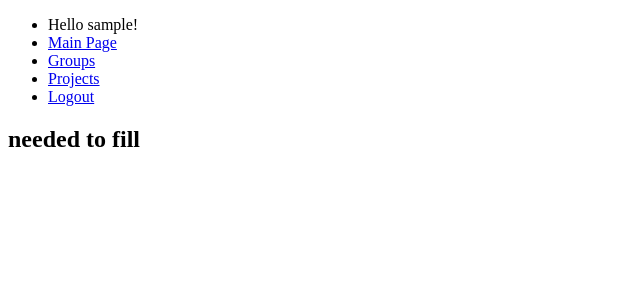
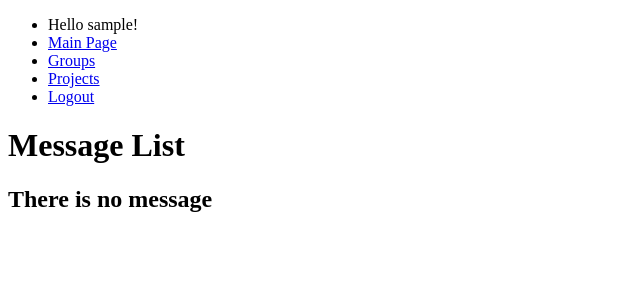
Before and after one commit to haoxun/HappyTree, a Django app: page / in a window 1280 px wide. Shown: the top 300 px of the page, without its empty margins (0-640 px from the left). Run offline with Django 3.2, Linux system fonts and the light colour scheme; the visitor is signed in with stand-in values (Sample User, id 1); parts of the project's set-up code (start-up, migrations or seed data) failed here and were passed over.

Commit message:
dev root page to show the infomation flow

```diff
--- a/src/prototype/file_info/urls.py
+++ b/src/prototype/file_info/urls.py
@@ -15,11 +15,11 @@ urlpatterns = patterns('',
 
     # Uncomment the next line to enable the admin:
     # url(r'^admin/', include(admin.site.urls)),
-    url(r'^create_message/(?P<message_id>\d+)/$', 'file_info.views.create_message', name='create_message_page'),
-    url(r'^create_message/(?P<message_id>\d+)/delete_file/(?P<file_info_id>\d+)/$',
+    url(r'^create/(?P<message_id>\d+)/$', 'file_info.views.create_message', name='create_message_page'),
+    url(r'^create/(?P<message_id>\d+)/delete_file/(?P<file_info_id>\d+)/$',
         'file_info.views.delete_file_from_message',
         name='delete_file_from_message'),
-    url(r'^init_message/$', 'file_info.views.create_message', {'message_id': None}, name='init_message_page'),
-    url(r'^message_list/$', 'file_info.views.show_project_related_message', name='project_message_page'),
+    url(r'^init/$', 'file_info.views.create_message', {'message_id': None}, name='init_message_page'),
+    url(r'^list/$', 'file_info.views.show_project_related_message', name='project_message_page'),
     url(r'^download_file/(?P<file_info_id>\d+)/$', 'file_info.views.download_file', name='download_file'),
 )
--- a/src/prototype/file_info/utils.py
+++ b/src/prototype/file_info/utils.py
@@ -12,6 +12,31 @@ def gen_MD5_of_UploadedFile(file):
 
 def message_judge_func(message, request):
     return message.creator == request.user
+
+def get_display_message_list(message_set, user):
+    display_message_list = []
+    for message in message_set:
+        project_info = message.project_info
+        display_message = {}
+        # text
+        display_message['title'] = message.title
+        display_message['description'] = message.description
+        display_message['project_name'] = project_info.name
+        display_message['project_info_id'] = project_info.id
+        # files
+        file_list = []
+        display_message['file_info_list'] = file_list
+        for file_info in message.file_info.all():
+            display_file_info = {}
+            display_file_info['id'] = file_info.id
+            display_file_info['name'] = file_info.file_name
+            display_file_info['downloadable'] = judge_downloadable(file_info,
+                                                                   project_info,
+                                                                   user)
+            file_list.append(display_file_info)
+        display_message_list.append(display_message)
+    return display_message_list
+
 
 def judge_downloadable(file_info, project_info, user):
     require_perm = [file_info.READ, file_info.READ_AND_WRITE]
@@ -34,12 +59,14 @@ def judge_downloadable(file_info, project_info, user):
                 and user_set.filter(username=user.username):
             # file's owner and user in the same group
             group_perm = file_info.group_perm
-            if group_perm in require_perm:
-                return True
+            # Notice that the perm of multi-group is the lowest perm
+            # among the perm of groups.
+            if group_perm not in require_perm:
+                return False
             # mark intersection
             has_intersection = True
     if has_intersection:
-        return False
+        return True
     # everyone's perm
     if file_info.everyone_perm in require_perm:
         return True
--- a/src/prototype/project_info/templates/project_info/project_list_page.html
+++ b/src/prototype/project_info/templates/project_info/project_list_page.html
@@ -10,7 +10,7 @@
 			{% if display_project_act_as_manager %}
 			<ul>
 				{% for project_info_id, project_name in display_project_act_as_manager.items %}
-					<li><a href={% url 'project_page' project_info_id=project_info_id %}>{{project_name}}</a></li>
+					<li><a href={% url 'project_message_page' project_info_id=project_info_id %}>{{project_name}}</a></li>
 				{% endfor %}
 			</ul>
 			{% else %}
@@ -24,7 +24,7 @@
 			{% if display_project_act_as_normaluser %}
 			<ul>
 				{% for project_info_id, project_name in display_project_act_as_normaluser.items %}
-					<li><a href={% url 'project_page' project_info_id=project_info_id %}>{{project_name}}</a></li>
+					<li><a href={% url 'project_message_page' project_info_id=project_info_id %}>{{project_name}}</a></li>
 				{% endfor %}
 			</ul>
 			{% else %}
--- a/src/prototype/project_info/templates/project_info/project_management_page.html
+++ b/src/prototype/project_info/templates/project_info/project_management_page.html
@@ -1,7 +1,7 @@
 {% extends 'base_with_navigation.html' %}
 {% block content %}
 	<div id="link_to_project_page">
-		<a href={% url 'project_page' project_info_id=project_info_id %}>To Project Page</a>
+		<a href={% url 'project_page' project_info_id=project_info_id %}>To Project Group Page</a>
 	</div>
 
 	<div id="project_basic_info">
--- a/src/prototype/project_info/templates/project_info/project_page.html
+++ b/src/prototype/project_info/templates/project_info/project_page.html
@@ -1,8 +1,8 @@
 {% extends 'base_with_navigation.html' %}
 {% block content %}
+	<a href={% url 'project_message_page' project_info_id=project_info_id %}>To Project Message List</a>
 	<div id="project_info">
 		<h1 id="project_name">Project Name: {{project_name}}</h1>
-		<h2 id="project_description">Description: {{project_description}}</h2>
 	</div>
 	<div id="project_manager_group">
 		<h2>Manager Group:</h2>
--- a/src/prototype/project_info/urls.py
+++ b/src/prototype/project_info/urls.py
@@ -22,5 +22,5 @@ urlpatterns = patterns('',
     url(r'^group_of_project/management/delete/$',
         'project_info.views.delete_group_from_project',
         name='delete_group_from_project'),
-    url(r'^(?P<project_info_id>\d+)/files/', include('file_info.urls')),
+    url(r'^(?P<project_info_id>\d+)/message/', include('file_info.urls')),
 )
--- a/src/prototype/user_status/templates/user_status/root.html
+++ b/src/prototype/user_status/templates/user_status/root.html
@@ -1,4 +1,36 @@
 {% extends 'base_with_navigation.html' %}
 {% block content %}
-	<h2>needed to fill</h2>
+<div id="message_list">
+	<h1>Message List</h1>
+{% if message_list %}
+	{% for message in message_list %}
+	<div id="message">
+		<div id="message_info">
+			<h2 id="project">Project: {{message.project_name}}</h2>
+			<h2 id="message_title">Message Title: {{message.title}}</h1>
+			<h2 id="message_description">Description: {{message.description}}</h2>
+		</div>
+		<div id="show_file_list">
+			<h2>Contain File</h2>
+			{% if message.file_info_list %}
+				{% for file_info in message.file_info_list %}
+					<div id="file_info">
+						<p>{{file_info.name}}</p>
+						{% if file_info.downloadable %}
+						<a href={% url 'download_file' project_info_id=message.project_info_id file_info_id=file_info.id %}>Download</a>
+						{% endif %}
+					</div>
+				{% endfor %}
+			{% else %}
+				<h3>No Uploaded File</h3>
+			{% endif %}
+
+		</div>
+	</div>
+	{% endfor %}
+{% else %}
+	<h2>There is no message</h2>
+{% endif %}
+</div>
+
 {% endblock %}
--- a/src/prototype/user_status/views.py
+++ b/src/prototype/user_status/views.py
@@ -5,9 +5,47 @@ from django.contrib.auth.decorators import login_required
 from django.shortcuts import render, redirect
 from django.http import HttpResponse
 
+from django.contrib.auth.models import User, Group
+from user_status.models import UserInfo
+from group_info.models import GroupInfo
+
+from file_info.utils import get_display_message_list
+import operator
+
+
 @login_required
 def show_root(request):
-    return render(request, 'user_status/root.html', {'user': request.user})
+    # realted group
+    group_list = request.user.groups.all()
+    group_info_list = [group.groupinfo for group in group_list]
+
+    # relate project
+    project_info_list = []
+    for group_info in group_info_list:
+       project_info_list.extend(group_info.normal_in_project.all())
+       project_info_list.extend(group_info.super_in_project.all())
+    # make unique
+    project_info_list = list(set(project_info_list))
+
+    # extract message
+    message_set = []
+    for project_info in project_info_list:
+        message_set.extend(project_info.message_set.filter(post_flag=True))
+    message_set = sorted(message_set,
+                         key=operator.attrgetter('post_time'),
+                         reverse=True)
+
+    display_message_list = get_display_message_list(message_set, request.user)
+
+    print display_message_list
+    # rendering
+    render_data_dict = {
+            'user': request.user,
+            'message_list': display_message_list,
+    }
+    return render(request,
+                  'user_status/root.html',
+                  render_data_dict)
 
 @login_required
 def logout_user(request):
```
Also changed, not shown: src/prototype/file_info/templates/file_info/project_related_message_page.html (+9 -0 lines), src/prototype/file_info/views.py (+6 -20 lines), 1 other file.
